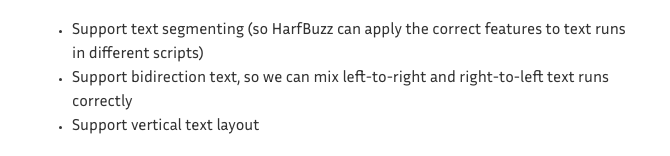
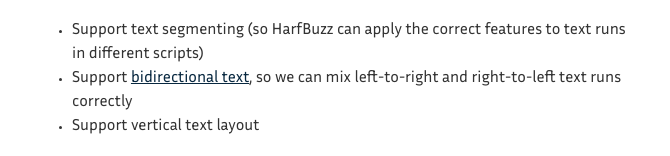
Before and after one commit to fontra/fontra-blog, an Eleventy site: page content/blog/opentype-harfbuzz/opentype-harfbuzz.md in a window 1280 px wide. Shown: the part 8174-8330 px from the top of the page, without its empty margins (304-974 px from the left). Built offline with nearby package versions, Linux system fonts and the light colour scheme; Eleventy itself is replaced by a stand-in of ours; some packages are replaced by stand-ins of ours; files that its build step writes are made by us from their sources; what @zachleat/heading-anchors, eleventy-plugin-youtube-embed, zod-validation-error would draw is missing.

Commit message:
Link to bidi wiki

```diff
--- a/content/blog/opentype-harfbuzz/opentype-harfbuzz.md
+++ b/content/blog/opentype-harfbuzz/opentype-harfbuzz.md
@@ -201,7 +201,7 @@
 There is always more to do... In the context of the new OpenType support, there are some followup items:
 
 - Support text segmenting (so HarfBuzz can apply the correct features to text runs in different scripts)
-- Support bidirection text, so we can mix left-to-right and right-to-left text runs correctly
+- Support [bidirectional text](https://en.wikipedia.org/wiki/Bidirectional_text), so we can mix left-to-right and right-to-left text runs correctly
 - Support vertical text layout
 
 Outside of OpenType functionality, these are the next high-priority features:
```
